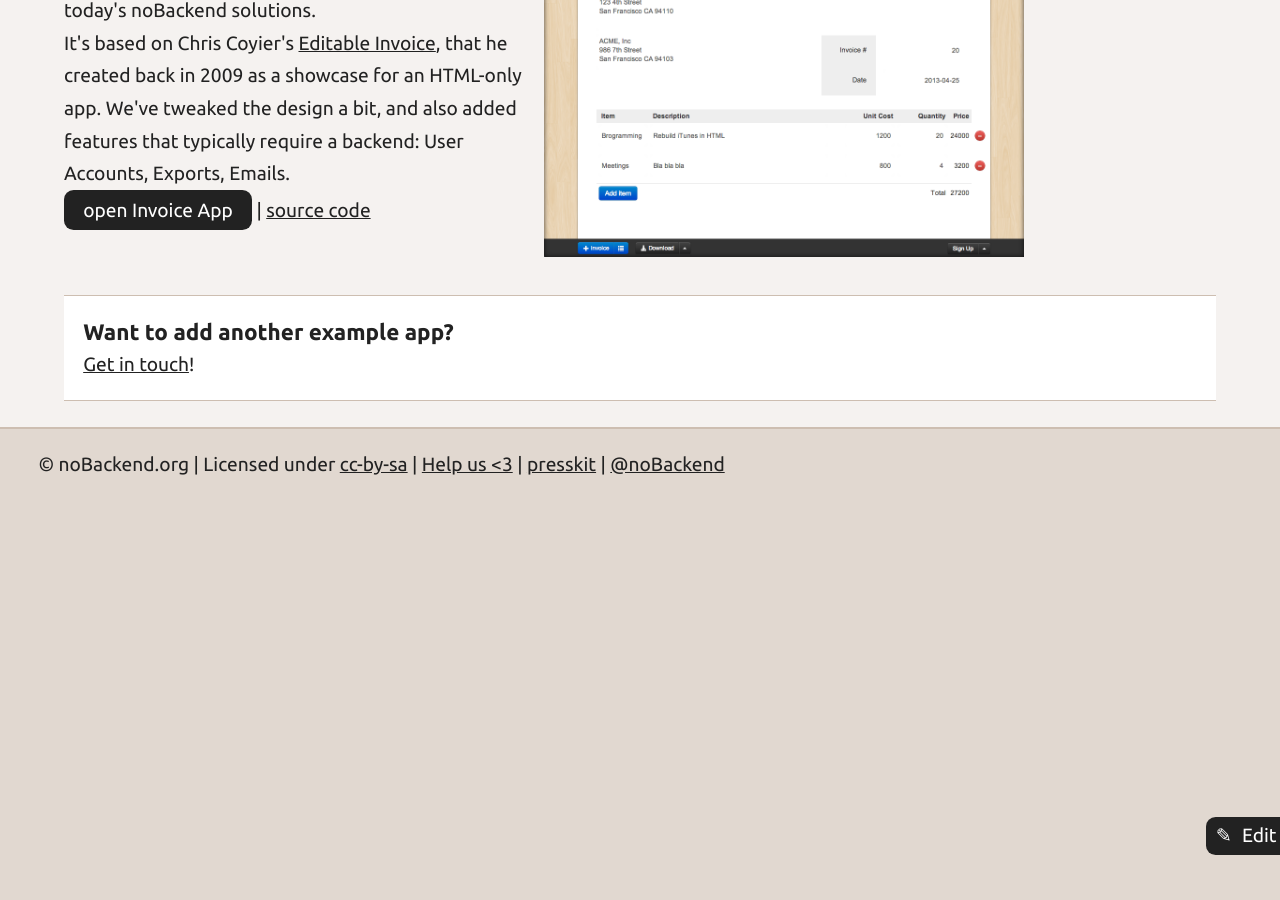
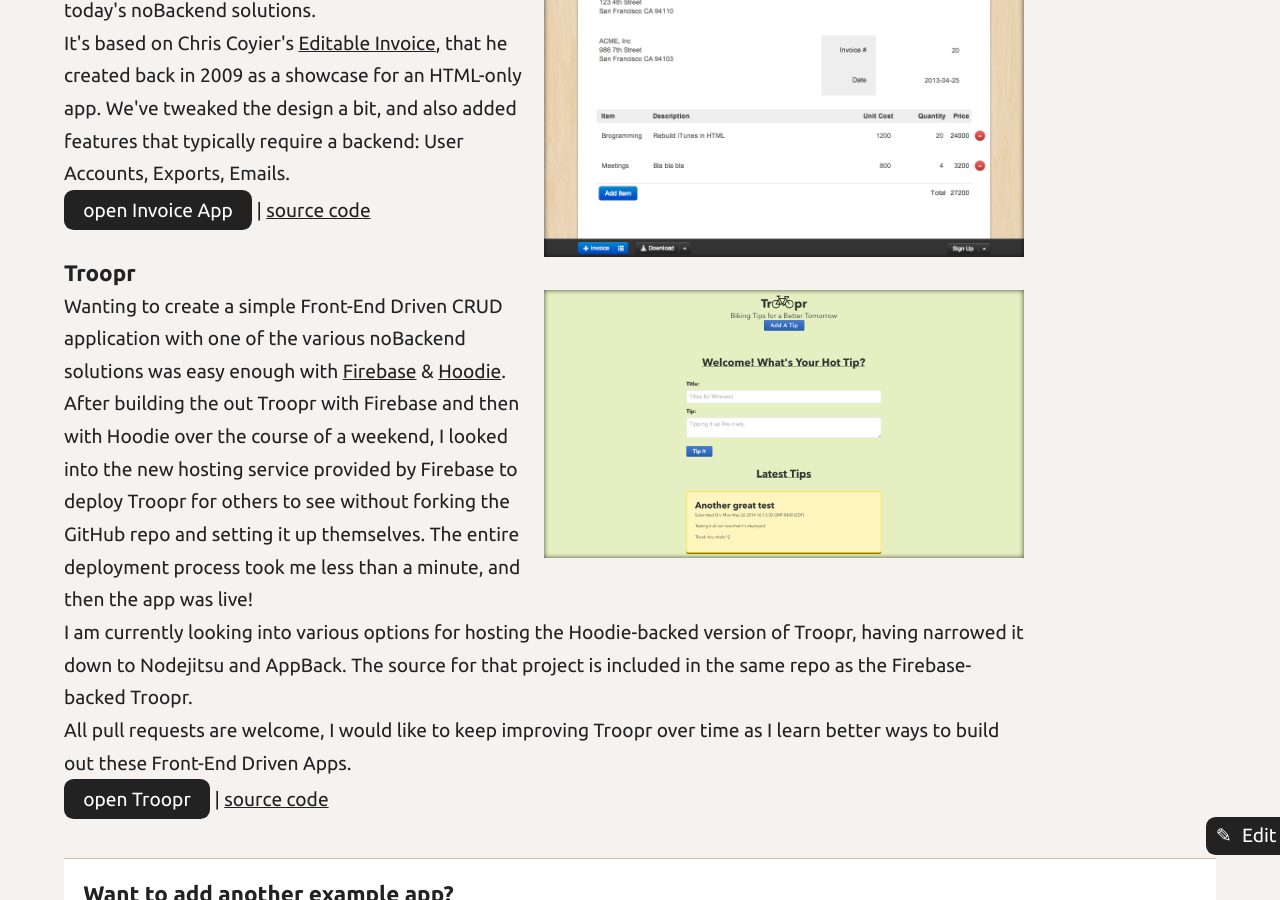
Before and after one commit to noBackend/nobackend.org, a Jekyll site: the page built from examples.html, in a window 1280 px wide and 900 px high, scrolled down 486 px. Built offline with Jekyll 4.4.1, drawn with Linux system fonts in a browser that asks for light colours.

Commit message:
updated examples page to include Troopr hosted by Firebase, updated .gitignore to include DS_Store

```diff
--- a/examples.html
+++ b/examples.html
@@ -34,6 +34,34 @@
   </p>
 </article>
 
+<article>
+  <h3>
+    Troopr
+  </h3>
+  <p>
+    <a href="https://brilliant-fire-3777.firebaseapp.com" class="screenshot" title="noBackend Troopr">
+      <img alt="" src="{{ page.root_path }}assets/example-apps/troopr.png">
+    </a>
+  </p>
+  <p>
+    Wanting to create a simple Front-End Driven CRUD application with one of the various noBackend solutions was easy enough with <a href="http://firebase.com/">Firebase</a> & <a href="http://hood.ie">Hoodie</a>.
+  </p>
+
+  <p>
+    After building the out Troopr with Firebase and then with Hoodie over the course of a weekend, I looked into the new hosting service provided by Firebase to deploy Troopr for others to see without forking the GitHub repo and setting it up themselves. The entire deployment process took me less than a minute, and then the app was live!
+  </p>
+  <p>
+    I am currently looking into various options for hosting the Hoodie-backed version of Troopr, having narrowed it down to Nodejitsu and AppBack. The source for that project is included in the same repo as the Firebase-backed Troopr.
+  </p>
+  <p>
+    All pull requests are welcome, I would like to keep improving Troopr over time as I learn better ways to build out these Front-End Driven Apps.
+  </p>
+  <p>
+    <a href="https://brilliant-fire-3777.firebaseapp.com" class="btn">open Troopr</a>
+    | <a href="https://github.com/hipsterbrown/FDA-demos">source code</a>
+  </p>
+</article>
+
 <div class="box">
   <h3>
     Want to add another example app?
```
Also changed, not shown: assets/example-apps/Troopr.png (added), 1 other file.
